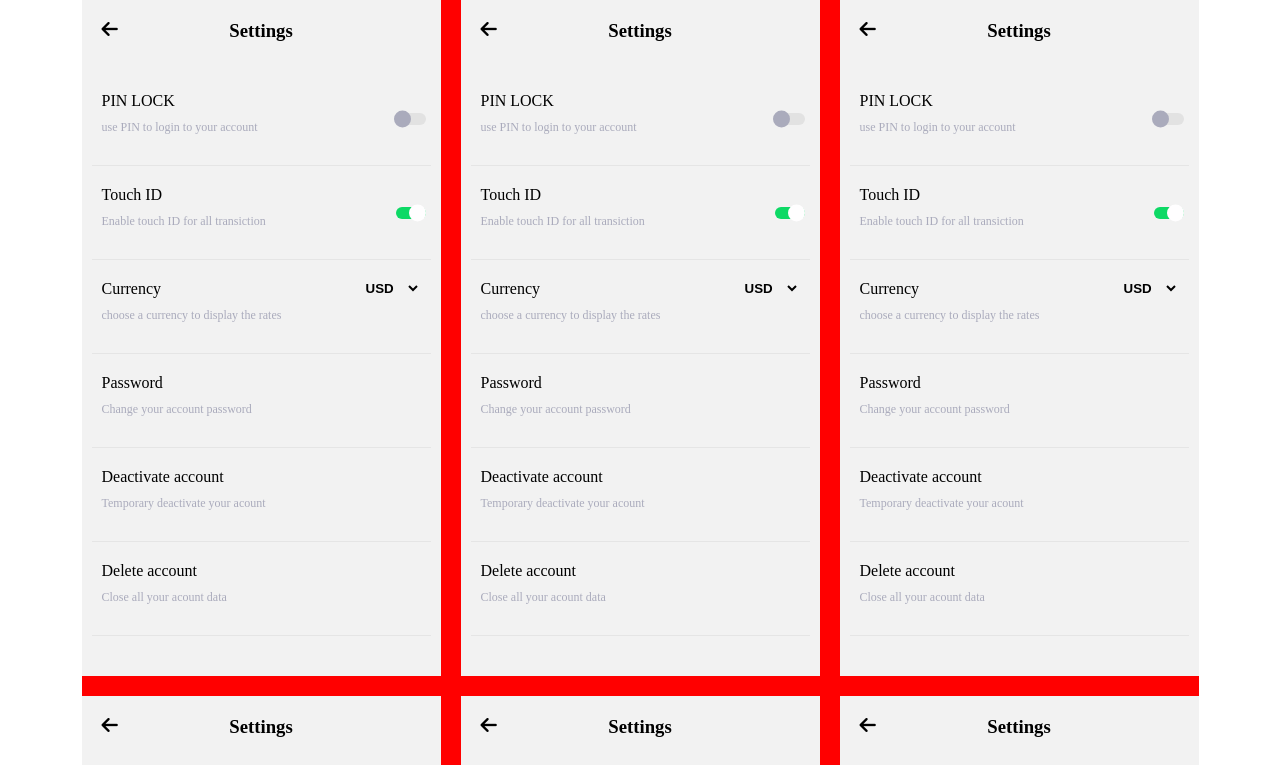
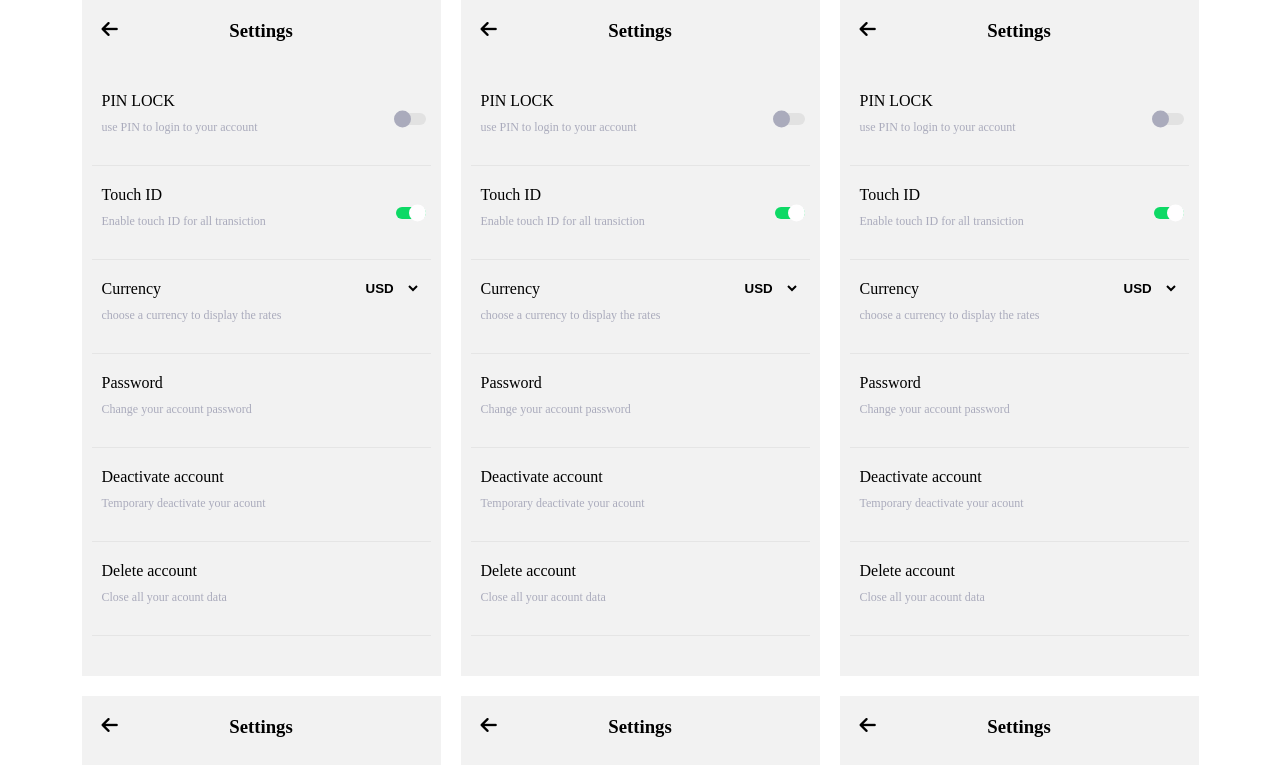
Before and after one commit to Hamzapab/Audi-Cards, a plain HTML site: page index.html in a window 1280 px wide. Shown: the top 765 px of the page. Drawn offline with Linux system fonts and the light colour scheme.

Commit message:
finale change

```diff
--- a/css/index.css
+++ b/css/index.css
@@ -1,6 +1,7 @@
 *{
     margin: 0;
     padding: 0;
+    box-sizing: border-box;
 }
 /* variables */
 :root{
@@ -19,9 +20,8 @@
 .container{
     margin: 0 auto;
     display: grid;
-    grid-template-columns: repeat(auto-fill ,minmax(350px,1fr));
+    grid-template-columns: repeat(auto-fill ,minmax(300px,1fr));
     gap:20px;
-    background-color: red;
 }
 /***** MEDIA QUERIES***************/
 /**** SM-Device******/
```
